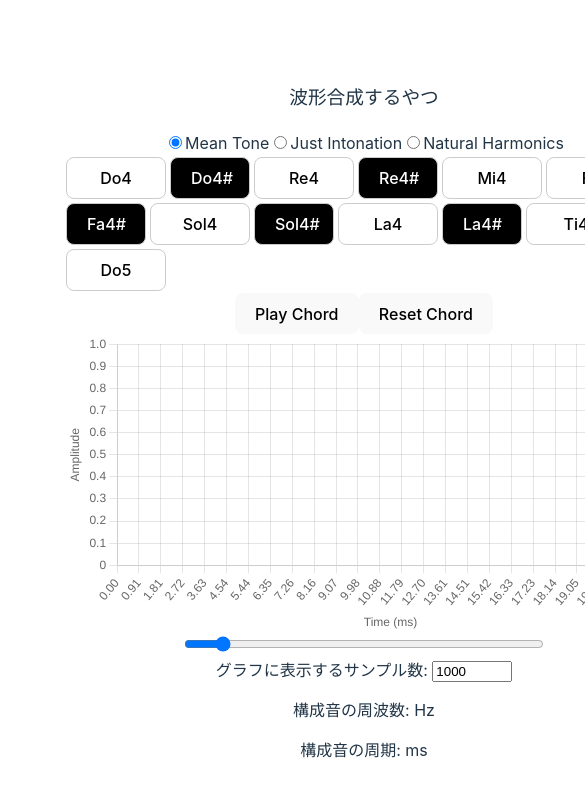
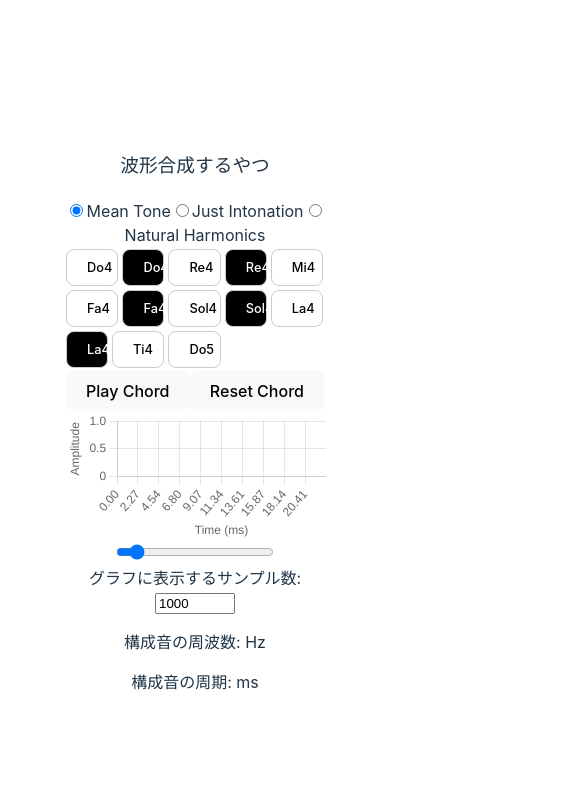
Before and after one commit to y-okii/waveform-synthesizer, a Vue app: page / in a window 390 px wide. Shown: the top 796 px of the page, 585 px wide, since content can reach past the window. Built offline with nearby package versions, Linux system fonts and the light colour scheme.

Commit message:
レスポンシブにしたい

```diff
--- a/src/components/WaveformSynthesizer.vue
+++ b/src/components/WaveformSynthesizer.vue
@@ -1,5 +1,5 @@
 <template>
-    <div style="width: 600px">
+    <div class="waveform-synthesizer">
         <!-- タイトル -->
         <h3>波形合成するやつ</h3>
         <!-- 音律選択のラジオボタン -->
@@ -172,6 +172,20 @@ export default defineComponent({
 </script>
 
 <style>
+.waveform-synthesizer {
+    width: 600px;
+}
+
+@media screen and (max-width: 599px) {
+    .waveform-synthesizer {
+        width: 100%;
+    }
+}
+
+canvas {
+    width: 100%;
+}
+
 .slider {
   width: 60%
 }
@@ -185,16 +199,17 @@ export default defineComponent({
     padding: 10px 20px;
     border: 1px solid #ccc;
     cursor: pointer;
+    font-size: 0.8em
 }
 .white-key {
     background-color: white;
     color: black;
-    width: 100px;
+    width: 20%;
 }
 .black-key {
     background-color: black;
     color: white;
-    width: 80px;
+    width: 16%;
 }
 .selected {
     background-color: darkcyan;
```
